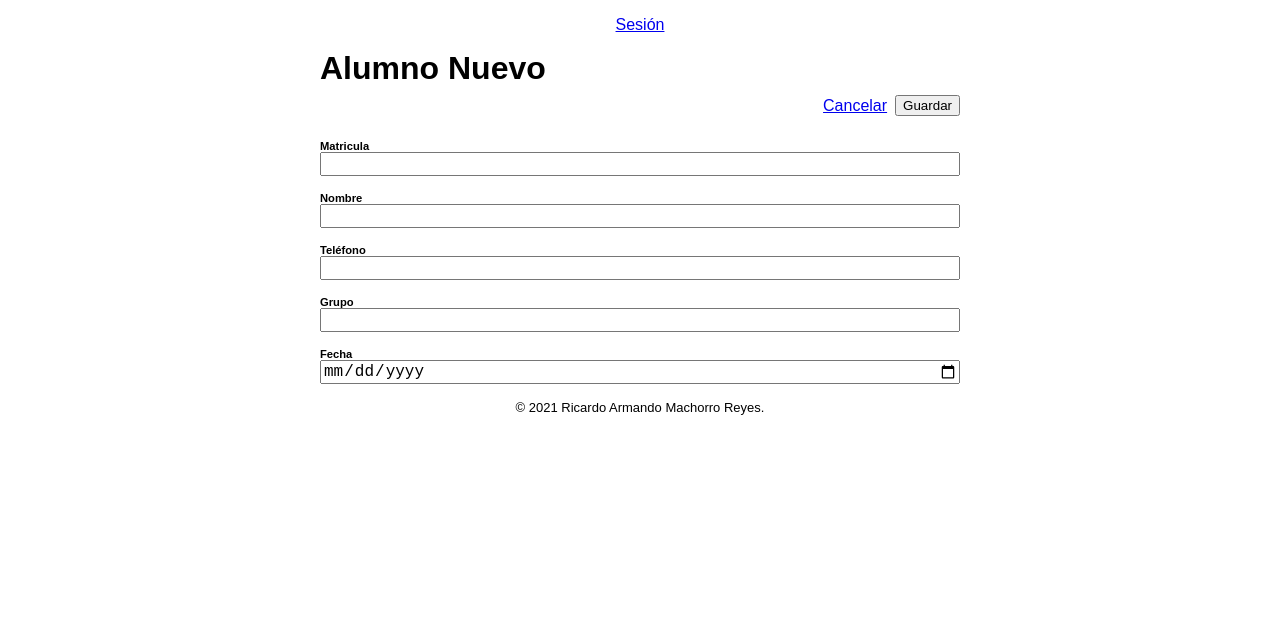
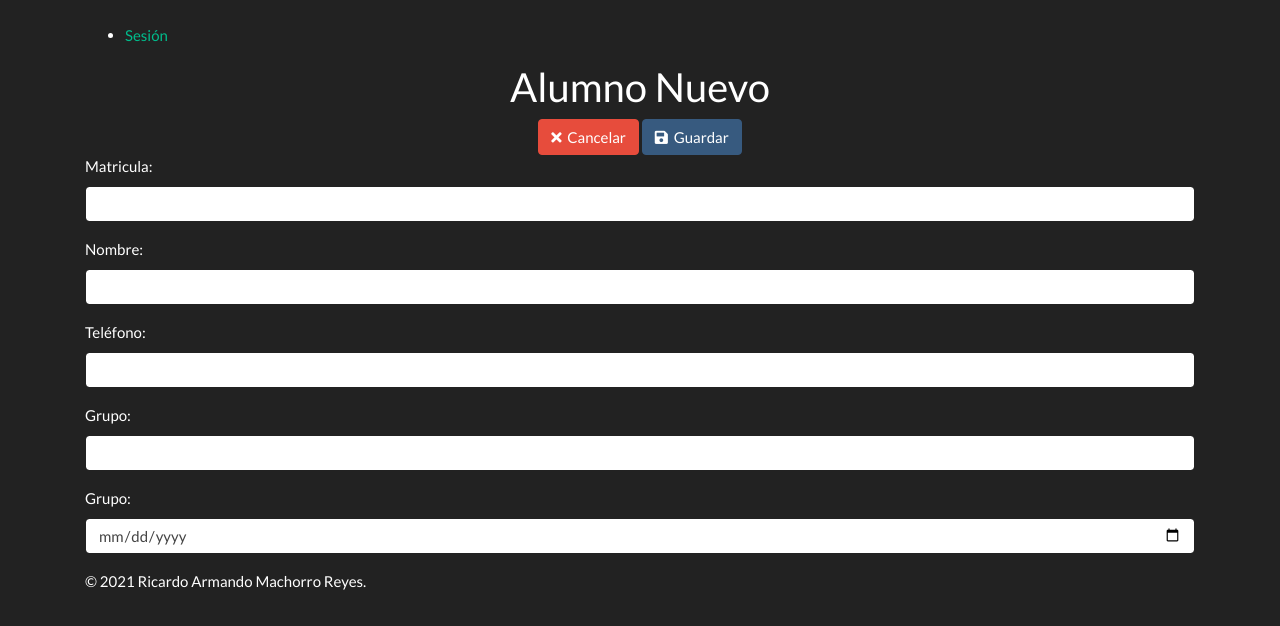
Before and after one commit to evaluaciontercerparcial801JRV/evaluaciontercerparcial801JRV.github.io, a plain HTML site: page alumnoNuevo.html in a window 1280 px wide. Drawn offline with nearby package versions, Linux system fonts and the light colour scheme; no server answers.

Commit message:
Update alumnoNuevo.html

```diff
--- a/alumnoNuevo.html
+++ b/alumnoNuevo.html
@@ -2,82 +2,57 @@
 <html lang="es">
   <head>
     <meta charset="UTF-8">
-  <meta name="viewport"
-    content="width=device-width,
-       initial-scale=1.0">
-  <title>
-    Alumno Nuevo
-  </title>
-  <script
-    src="https://www.gstatic.com/firebasejs/8.5.0/firebase-app.js"></script>
-  <script
-    src="https://www.gstatic.com/firebasejs/8.5.0/firebase-auth.js"></script>
-  <script
-    src="https://www.gstatic.com/firebasejs/8.5.0/firebase-firestore.js"></script>
-  <script src="js/init.js">
-  </script>
-  <script type="module"
-    src="cmp/mi-nav.js">
-    </script>
-  <script type="module"
-    src="cmp/mi-footer.js">
-    </script>
-  <link rel="stylesheet"
-    href="css/estilos.css">
+    <meta name="viewport" content="width=device-width, initial-scale=1.0">
+    <title>Alumno Nuevo</title>
+    <script src="https://www.gstatic.com/firebasejs/8.5.0/firebase-app.js"></script>
+    <script src="https://www.gstatic.com/firebasejs/8.5.0/firebase-auth.js"></script>
+    <script src="https://www.gstatic.com/firebasejs/8.5.0/firebase-firestore.js"></script>
+    <script src="js/init.js"></script>
+    <script type="module" src="cmp/mi-nav.js"></script>
+    <script type="module" src="cmp/mi-footer.js"></script>
+    <link href="https://stackpath.bootstrapcdn.com/bootswatch/4.5.2/darkly/bootstrap.min.css" rel="stylesheet" type="text/css">
+    <link href="https://use.fontawesome.com/releases/v5.10.0/css/all.css" rel="stylesheet" type="text/css" crossorigin="anonymous">
   </head>
   <body>
+    <div class="container my-4">
       <form name="forma">
         <mi-nav></mi-nav>
         <header>
-      <h1>Alumno Nuevo</h1>
-      <div class="herramientas">
-        <a
-          href="alumnos.html">
-          Cancelar</a>
-        <button type="submit">
-          Guardar
-        </button>
+          <h2 class="text-center">Alumno Nuevo</h2>
+          <div class="herramientas text-center">
+            <a href="alumnos.html" class="btn btn-danger"><i class="fas fa-times"></i>&nbsp;&nbsp;Cancelar</a>
+            <button type="submit" class="btn btn-primary"><i class="fas fa-save"></i>&nbsp;&nbsp;Guardar</button>
           </div>
         </header>
-    <p>
-      <label>
-        Matricula
-        <input name="matricula"
-          type="text" required>
-      </label>
-    </p>
-    <p>
-      <label>
-        Nombre
-        <input name="nombre"
-          type="text" required>
-      </label>
-    </p>
-    <p>
-      <label>
-        Teléfono
-        <input name="telefono"
-          type="text" required>
-      </label>
-    </p>
-    <p>
-      <label>
-        Grupo
-        <input name="grupo"
-          type="text" required>
-      </label>
-    </p>
-    <p>
-      <label>
-        Fecha
-        <input name="fecha"
-          type="date" required>
-      </label>
-    </p>
+        <div class="form-group">
+          <label>Matricula:</label>
+          <input name="matricula" type="text" class="form-control" required>
+        </div>
+        <div class="form-group">
+          <label>Nombre:</label>
+          <input name="nombre" type="text" class="form-control" required>
+        </div>
+        <div class="form-group">
+          <label>Teléfono:</label>
+          <input name="telefono" type="text" class="form-control" required>
+        </div>
+        <div class="form-group">
+          <label>Grupo:</label>
+          <input name="grupo" type="text" class="form-control" required>
+        </div>
+        <div class="form-group">
+          <label>Grupo:</label>
+          <input name="fecha" class="form-control" type="date" required>
+        </div>
         <mi-footer></mi-footer>
       </form>
-  <script type="module"
-    src="js/CtrlAlumnoNuevo.js">
+    </div>
+
+    <script type="module" src="js/CtrlAlumnoNuevo.js">
     </script>
+    <script src="https://code.jquery.com/jquery-3.5.1.min.js"></script>
+    <script src="https://cdn.jsdelivr.net/npm/popper.js@1.16.1/dist/umd/popper.min.js" crossorigin="anonymous"></script>
+    <script src="https://cdnjs.cloudflare.com/ajax/libs/moment.js/2.29.1/moment-with-locales.min.js"></script>
+    <script src="https://maxcdn.bootstrapcdn.com/bootstrap/4.5.2/js/bootstrap.min.js"></script>
 </body>
 </html>
```
Lines whose indentation alone changed are shown as unchanged.
